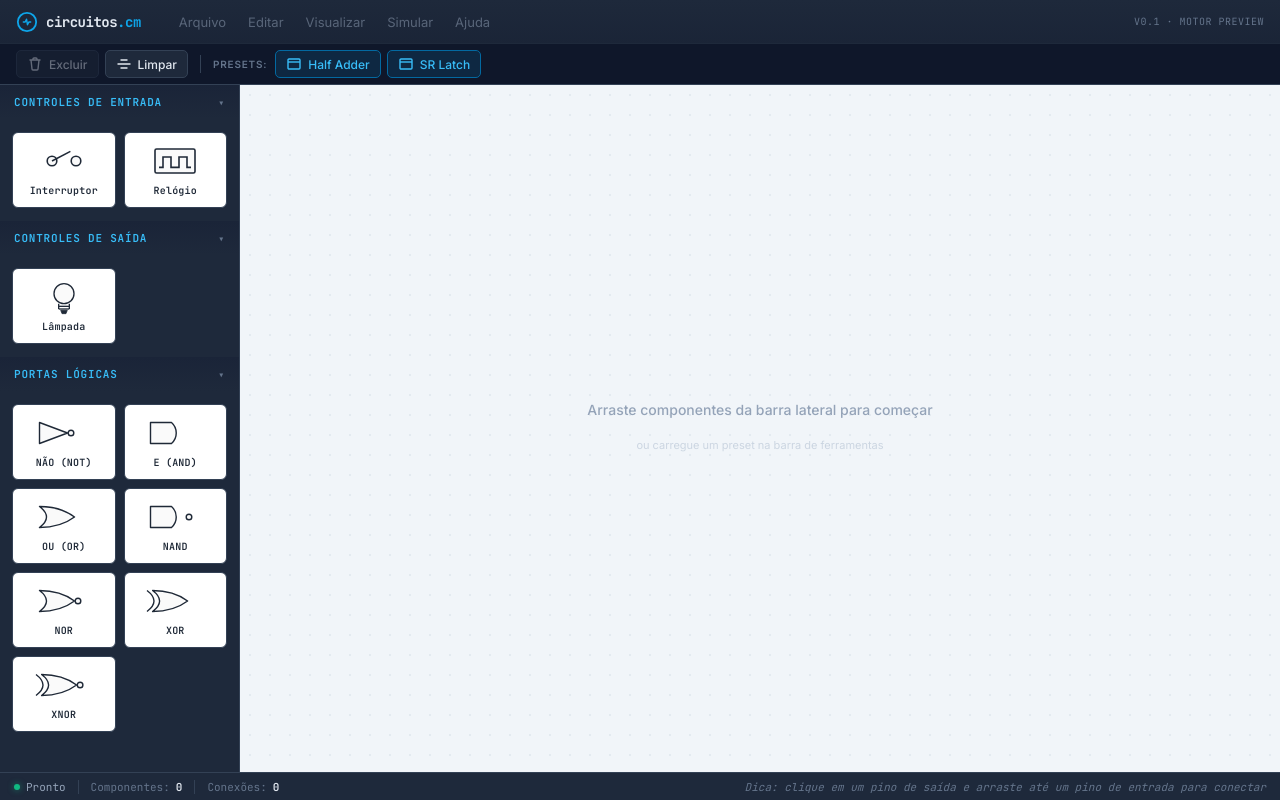
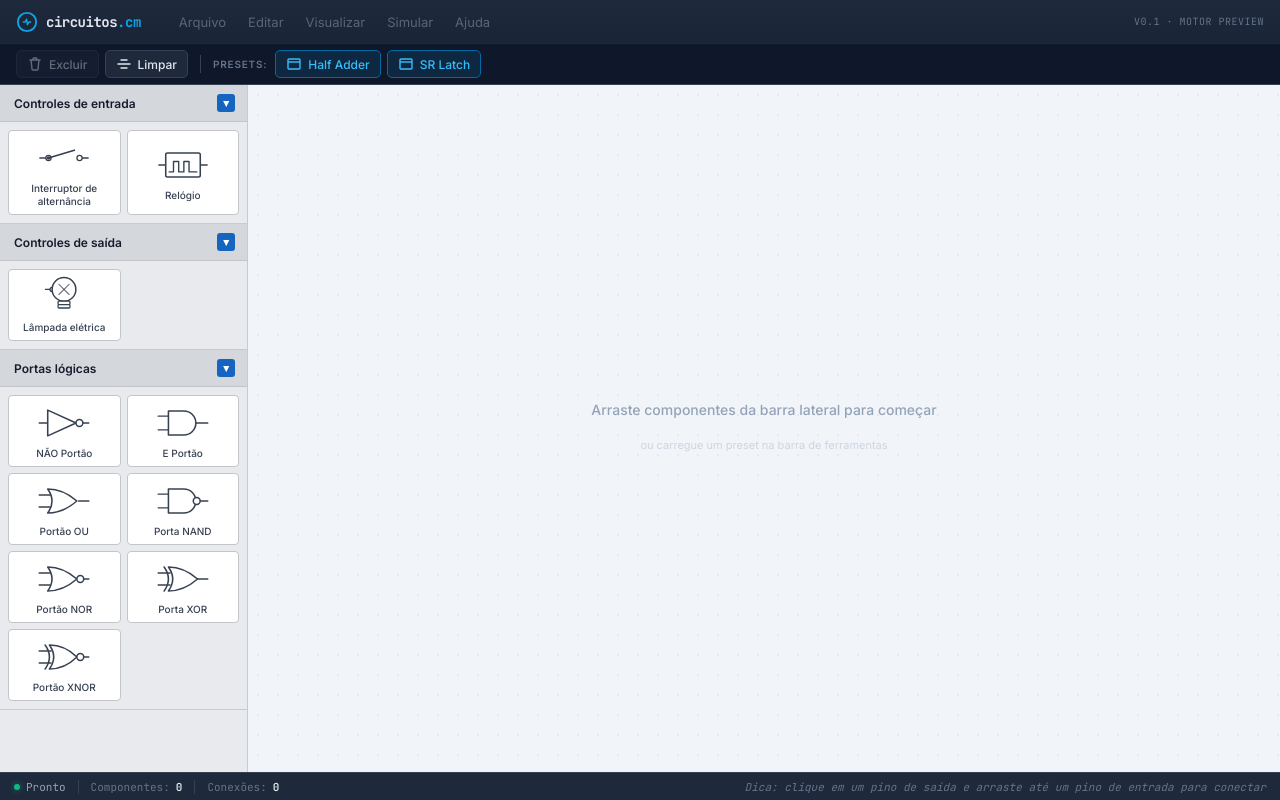
Before and after one commit to EQuaresma07/circuitos-logicos-cm, a React (Vite) app: page / in a window 1280 px wide. Built offline with nearby package versions, Linux system fonts and the light colour scheme.

Commit message:
correção visual do sidebar

```diff
--- a/src/components/GateSymbols.jsx
+++ b/src/components/GateSymbols.jsx
@@ -1,193 +1,177 @@
 // ════════════════════════════════════════════════════════════
-//  Símbolos SVG das portas lógicas (estilo IEEE/ANSI)
-//  Cada função desenha o corpo da porta dentro de um viewBox
-//  fornecido. Usado tanto na sidebar quanto no canvas.
+//  Símbolos SVG das portas lógicas — estilo Logic.ly / IEEE
+//  Exports idênticos ao original: canvas não é afetado.
 // ════════════════════════════════════════════════════════════
 
 import React from 'react';
 
-// Helpers: cores recebidas como props para reutilização
-const stroke = '#1f2937';
-const fill = '#fafafa';
+const S = '#374151'; // stroke
+const F = '#ffffff'; // fill
 
-// Cada componente recebe { width, height, color? }
-// Desenha em viewBox 80x40 e escala via SVG
-
-export function ANDSymbol({ width = 80, height = 40, color = stroke, fillColor = fill }) {
+// ── AND ──
+export function ANDSymbol({ width = 70, height = 44, color = S, fillColor = F }) {
   return (
-    <svg width={width} height={height} viewBox="0 0 80 40" style={{ overflow: 'visible' }}>
+    <svg width={width} height={height} viewBox="0 0 70 44">
+      <line x1="6" y1="14" x2="18" y2="14" stroke={color} strokeWidth="1.5" strokeLinecap="round" />
+      <line x1="6" y1="30" x2="18" y2="30" stroke={color} strokeWidth="1.5" strokeLinecap="round" />
+      <line x1="50" y1="22" x2="64" y2="22" stroke={color} strokeWidth="1.5" strokeLinecap="round" />
       <path
-        d="M 5 5 L 35 5 A 20 20 0 0 1 35 35 L 5 35 Z"
-        fill={fillColor}
-        stroke={color}
-        strokeWidth="2"
-        strokeLinejoin="round"
+        d="M 18 8 L 36 8 A 14 14 0 0 1 36 36 L 18 36 Z"
+        fill={fillColor} stroke={color} strokeWidth="1.8" strokeLinejoin="round"
       />
     </svg>
   );
 }
 
-export function ORSymbol({ width = 80, height = 40, color = stroke, fillColor = fill }) {
+// ── OR ──
+export function ORSymbol({ width = 70, height = 44, color = S, fillColor = F }) {
   return (
-    <svg width={width} height={height} viewBox="0 0 80 40" style={{ overflow: 'visible' }}>
+    <svg width={width} height={height} viewBox="0 0 70 44">
+      <line x1="6" y1="15" x2="19" y2="15" stroke={color} strokeWidth="1.5" strokeLinecap="round" />
+      <line x1="6" y1="29" x2="19" y2="29" stroke={color} strokeWidth="1.5" strokeLinecap="round" />
+      <line x1="52" y1="22" x2="64" y2="22" stroke={color} strokeWidth="1.5" strokeLinecap="round" />
       <path
-        d="M 5 5 Q 25 20 5 35 Q 35 35 55 20 Q 35 5 5 5 Z"
-        fill={fillColor}
-        stroke={color}
-        strokeWidth="2"
-        strokeLinejoin="round"
+        d="M 16 8 Q 26 22 16 36 Q 34 36 50 22 Q 34 8 16 8 Z"
+        fill={fillColor} stroke={color} strokeWidth="1.8" strokeLinejoin="round"
       />
     </svg>
   );
 }
 
-export function NOTSymbol({ width = 80, height = 40, color = stroke, fillColor = fill }) {
+// ── NOT ──
+export function NOTSymbol({ width = 70, height = 44, color = S, fillColor = F }) {
   return (
-    <svg width={width} height={height} viewBox="0 0 80 40" style={{ overflow: 'visible' }}>
+    <svg width={width} height={height} viewBox="0 0 70 44">
+      <line x1="6" y1="22" x2="16" y2="22" stroke={color} strokeWidth="1.5" strokeLinecap="round" />
+      <line x1="57" y1="22" x2="64" y2="22" stroke={color} strokeWidth="1.5" strokeLinecap="round" />
       <path
-        d="M 5 5 L 5 35 L 45 20 Z"
-        fill={fillColor}
-        stroke={color}
-        strokeWidth="2"
-        strokeLinejoin="round"
+        d="M 16 7 L 16 37 L 49 22 Z"
+        fill={fillColor} stroke={color} strokeWidth="1.8" strokeLinejoin="round"
       />
-      <circle cx="50" cy="20" r="4" fill={fillColor} stroke={color} strokeWidth="2" />
+      <circle cx="53" cy="22" r="4" fill={fillColor} stroke={color} strokeWidth="1.8" />
     </svg>
   );
 }
 
-export function NANDSymbol({ width = 80, height = 40, color = stroke, fillColor = fill }) {
+// ── NAND ──
+export function NANDSymbol({ width = 70, height = 44, color = S, fillColor = F }) {
   return (
-    <svg width={width} height={height} viewBox="0 0 80 40" style={{ overflow: 'visible' }}>
+    <svg width={width} height={height} viewBox="0 0 70 44">
+      <line x1="6" y1="14" x2="18" y2="14" stroke={color} strokeWidth="1.5" strokeLinecap="round" />
+      <line x1="6" y1="30" x2="18" y2="30" stroke={color} strokeWidth="1.5" strokeLinecap="round" />
+      <line x1="55" y1="22" x2="64" y2="22" stroke={color} strokeWidth="1.5" strokeLinecap="round" />
       <path
-        d="M 5 5 L 35 5 A 20 20 0 0 1 35 35 L 5 35 Z"
-        fill={fillColor}
-        stroke={color}
-        strokeWidth="2"
-        strokeLinejoin="round"
+        d="M 18 8 L 36 8 A 14 14 0 0 1 36 36 L 18 36 Z"
+        fill={fillColor} stroke={color} strokeWidth="1.8" strokeLinejoin="round"
       />
-      <circle cx="60" cy="20" r="4" fill={fillColor} stroke={color} strokeWidth="2" />
+      <circle cx="51" cy="22" r="4" fill={fillColor} stroke={color} strokeWidth="1.8" />
     </svg>
   );
 }
 
-export function NORSymbol({ width = 80, height = 40, color = stroke, fillColor = fill }) {
+// ── NOR ──
+export function NORSymbol({ width = 70, height = 44, color = S, fillColor = F }) {
   return (
-    <svg width={width} height={height} viewBox="0 0 80 40" style={{ overflow: 'visible' }}>
+    <svg width={width} height={height} viewBox="0 0 70 44">
+      <line x1="6" y1="15" x2="19" y2="15" stroke={color} strokeWidth="1.5" strokeLinecap="round" />
+      <line x1="6" y1="29" x2="19" y2="29" stroke={color} strokeWidth="1.5" strokeLinecap="round" />
+      <line x1="55" y1="22" x2="64" y2="22" stroke={color} strokeWidth="1.5" strokeLinecap="round" />
       <path
-        d="M 5 5 Q 25 20 5 35 Q 35 35 55 20 Q 35 5 5 5 Z"
-        fill={fillColor}
-        stroke={color}
-        strokeWidth="2"
-        strokeLinejoin="round"
+        d="M 16 8 Q 26 22 16 36 Q 34 36 50 22 Q 34 8 16 8 Z"
+        fill={fillColor} stroke={color} strokeWidth="1.8" strokeLinejoin="round"
       />
-      <circle cx="60" cy="20" r="4" fill={fillColor} stroke={color} strokeWidth="2" />
+      <circle cx="54" cy="22" r="4" fill={fillColor} stroke={color} strokeWidth="1.8" />
     </svg>
   );
 }
 
-export function XORSymbol({ width = 80, height = 40, color = stroke, fillColor = fill }) {
+// ── XOR ──
+export function XORSymbol({ width = 70, height = 44, color = S, fillColor = F }) {
   return (
-    <svg width={width} height={height} viewBox="0 0 80 40" style={{ overflow: 'visible' }}>
+    <svg width={width} height={height} viewBox="0 0 70 44">
+      <line x1="6" y1="15" x2="20" y2="15" stroke={color} strokeWidth="1.5" strokeLinecap="round" />
+      <line x1="6" y1="29" x2="20" y2="29" stroke={color} strokeWidth="1.5" strokeLinecap="round" />
+      <line x1="52" y1="22" x2="64" y2="22" stroke={color} strokeWidth="1.5" strokeLinecap="round" />
+      <path d="M 13 8 Q 23 22 13 36" fill="none" stroke={color} strokeWidth="1.8" strokeLinecap="round" />
       <path
-        d="M 0 5 Q 20 20 0 35"
-        fill="none"
-        stroke={color}
-        strokeWidth="2"
-      />
-      <path
-        d="M 8 5 Q 28 20 8 35 Q 38 35 58 20 Q 38 5 8 5 Z"
-        fill={fillColor}
-        stroke={color}
-        strokeWidth="2"
-        strokeLinejoin="round"
+        d="M 18 8 Q 28 22 18 36 Q 36 36 52 22 Q 36 8 18 8 Z"
+        fill={fillColor} stroke={color} strokeWidth="1.8" strokeLinejoin="round"
       />
     </svg>
   );
 }
 
-export function XNORSymbol({ width = 80, height = 40, color = stroke, fillColor = fill }) {
+// ── XNOR ──
+export function XNORSymbol({ width = 70, height = 44, color = S, fillColor = F }) {
   return (
-    <svg width={width} height={height} viewBox="0 0 80 40" style={{ overflow: 'visible' }}>
+    <svg width={width} height={height} viewBox="0 0 70 44">
+      <line x1="6" y1="15" x2="20" y2="15" stroke={color} strokeWidth="1.5" strokeLinecap="round" />
+      <line x1="6" y1="29" x2="20" y2="29" stroke={color} strokeWidth="1.5" strokeLinecap="round" />
+      <line x1="55" y1="22" x2="64" y2="22" stroke={color} strokeWidth="1.5" strokeLinecap="round" />
+      <path d="M 13 8 Q 23 22 13 36" fill="none" stroke={color} strokeWidth="1.8" strokeLinecap="round" />
       <path
-        d="M 0 5 Q 20 20 0 35"
-        fill="none"
-        stroke={color}
-        strokeWidth="2"
+        d="M 18 8 Q 28 22 18 36 Q 36 36 50 22 Q 36 8 18 8 Z"
+        fill={fillColor} stroke={color} strokeWidth="1.8" strokeLinejoin="round"
       />
-      <path
-        d="M 8 5 Q 28 20 8 35 Q 38 35 58 20 Q 38 5 8 5 Z"
-        fill={fillColor}
-        stroke={color}
-        strokeWidth="2"
-        strokeLinejoin="round"
-      />
-      <circle cx="63" cy="20" r="4" fill={fillColor} stroke={color} strokeWidth="2" />
+      <circle cx="54" cy="22" r="4" fill={fillColor} stroke={color} strokeWidth="1.8" />
     </svg>
   );
 }
 
-// ── Símbolos de I/O ──
+// ════════════════════════════════════════════════════════════
+//  I/O Symbols — estilo Logic.ly
+// ════════════════════════════════════════════════════════════
 
-export function SwitchSymbol({ width = 60, height = 40, on = false, color = stroke, fillColor = fill }) {
+export function SwitchSymbol({ width = 64, height = 44, on = false, color = S, fillColor = F }) {
   return (
-    <svg width={width} height={height} viewBox="0 0 60 40">
-      <circle cx="15" cy="20" r="6" fill={fillColor} stroke={color} strokeWidth="2" />
-      <circle cx="45" cy="20" r="6" fill={fillColor} stroke={color} strokeWidth="2" />
+    <svg width={width} height={height} viewBox="0 0 64 44">
+      <line x1="4" y1="22" x2="14" y2="22" stroke={color} strokeWidth="1.5" strokeLinecap="round" />
+      <line x1="50" y1="22" x2="60" y2="22" stroke={color} strokeWidth="1.5" strokeLinecap="round" />
+      <circle cx="14" cy="22" r="3" fill={fillColor} stroke={color} strokeWidth="1.5" />
+      <circle cx="50" cy="22" r="3" fill={fillColor} stroke={color} strokeWidth="1.5" />
       <line
-        x1="15"
-        y1="20"
-        x2={on ? 45 : 38}
-        y2={on ? 20 : 8}
-        stroke={color}
-        strokeWidth="2"
+        x1="14" y1="22"
+        x2={on ? 50 : 44} y2={on ? 22 : 13}
+        stroke={color} strokeWidth="2" strokeLinecap="round"
+      />
+      <circle cx="14" cy="22" r="2" fill={color} />
+    </svg>
+  );
+}
+
+export function LampSymbol({ width = 52, height = 58, on = false, color = S, fillColor = F }) {
+  return (
+    <svg width={width} height={height} viewBox="0 0 52 58">
+      <line x1="4" y1="20" x2="12" y2="20" stroke={color} strokeWidth="1.5" strokeLinecap="round" />
+      <circle cx="12" cy="20" r="2.5" fill={fillColor} stroke={color} strokeWidth="1.5" />
+      <circle
+        cx="26" cy="20" r="14"
+        fill={on ? '#fde047' : fillColor}
+        stroke={color} strokeWidth="1.8"
+      />
+      <line x1="20" y1="14" x2="32" y2="26" stroke={color} strokeWidth="1.4" strokeLinecap="round" opacity="0.7" />
+      <line x1="32" y1="14" x2="20" y2="26" stroke={color} strokeWidth="1.4" strokeLinecap="round" opacity="0.7" />
+      <rect x="19" y="34" width="14" height="4" rx="1" fill={fillColor} stroke={color} strokeWidth="1.5" />
+      <rect x="19" y="38" width="14" height="4" rx="1" fill={fillColor} stroke={color} strokeWidth="1.5" />
+    </svg>
+  );
+}
+
+export function ClockSymbol({ width = 64, height = 44, color = S, fillColor = F }) {
+  return (
+    <svg width={width} height={height} viewBox="0 0 64 44">
+      <line x1="4" y1="22" x2="12" y2="22" stroke={color} strokeWidth="1.5" strokeLinecap="round" />
+      <line x1="52" y1="22" x2="60" y2="22" stroke={color} strokeWidth="1.5" strokeLinecap="round" />
+      <rect x="12" y="8" width="40" height="28" rx="2" fill={fillColor} stroke={color} strokeWidth="1.8" />
+      <polyline
+        points="16,30 21,30 21,18 27,18 27,30 33,30 33,18 39,18 39,30 48,30"
+        fill="none" stroke={color} strokeWidth="1.6"
+        strokeLinecap="round" strokeLinejoin="round"
       />
     </svg>
   );
 }
 
-export function LampSymbol({ width = 60, height = 60, on = false, color = stroke, fillColor = fill }) {
-  return (
-    <svg width={width} height={height} viewBox="0 0 60 60">
-      <circle
-        cx="30"
-        cy="25"
-        r="15"
-        fill={on ? '#fde047' : fillColor}
-        stroke={color}
-        strokeWidth="2"
-      />
-      {on && (
-        <>
-          <line x1="30" y1="3" x2="30" y2="8" stroke="#facc15" strokeWidth="2" strokeLinecap="round" />
-          <line x1="50" y1="13" x2="46" y2="16" stroke="#facc15" strokeWidth="2" strokeLinecap="round" />
-          <line x1="14" y1="16" x2="10" y2="13" stroke="#facc15" strokeWidth="2" strokeLinecap="round" />
-        </>
-      )}
-      <line x1="22" y1="40" x2="22" y2="48" stroke={color} strokeWidth="2" />
-      <line x1="38" y1="40" x2="38" y2="48" stroke={color} strokeWidth="2" />
-      <line x1="22" y1="44" x2="38" y2="44" stroke={color} strokeWidth="2" />
-      <line x1="22" y1="48" x2="38" y2="48" stroke={color} strokeWidth="2" />
-      <path d="M 25 50 L 35 50 L 33 55 L 27 55 Z" fill={color} stroke={color} strokeWidth="1" />
-    </svg>
-  );
-}
-
-export function ClockSymbol({ width = 60, height = 40, color = stroke, fillColor = fill }) {
-  return (
-    <svg width={width} height={height} viewBox="0 0 60 40">
-      <rect x="5" y="5" width="50" height="30" fill={fillColor} stroke={color} strokeWidth="2" rx="2" />
-      <polyline
-        points="10,28 15,28 15,15 25,15 25,28 35,28 35,15 45,15 45,28 50,28"
-        fill="none"
-        stroke={color}
-        strokeWidth="2"
-      />
-    </svg>
-  );
-}
-
-// Mapa para uso fácil
 export const GATE_SYMBOLS = {
   AND: ANDSymbol,
   OR: ORSymbol,
--- a/src/components/Sidebar.jsx
+++ b/src/components/Sidebar.jsx
@@ -9,7 +9,6 @@ function PaletteItem({ type, label, children }) {
   const handleDragStart = (e) => {
     e.dataTransfer.effectAllowed = 'copy';
     e.dataTransfer.setData('application/x-component-type', type);
-    // fallback para alguns navegadores
     e.dataTransfer.setData('text/plain', type);
   };
 
@@ -26,7 +25,7 @@ function PaletteItem({ type, label, children }) {
   );
 }
 
-// ── Painel colapsável ──
+// ── Painel colapsável — chevron azul estilo Logic.ly ──
 function Panel({ title, children, defaultOpen = true }) {
   const [open, setOpen] = useState(defaultOpen);
   return (
@@ -48,41 +47,41 @@ export default function Sidebar() {
   return (
     <aside className="sidebar">
       <Panel title="Controles de entrada">
-        <PaletteItem type="INPUT" label="Interruptor">
-          <SwitchSymbol width={48} height={32} />
+        <PaletteItem type="INPUT" label="Interruptor de alternância">
+          <SwitchSymbol width={56} height={38} />
         </PaletteItem>
         <PaletteItem type="CLOCK" label="Relógio">
-          <ClockSymbol width={48} height={32} />
+          <ClockSymbol width={56} height={38} />
         </PaletteItem>
       </Panel>
 
       <Panel title="Controles de saída">
-        <PaletteItem type="OUTPUT" label="Lâmpada">
-          <LampSymbol width={40} height={48} />
+        <PaletteItem type="OUTPUT" label="Lâmpada elétrica">
+          <LampSymbol width={44} height={50} />
         </PaletteItem>
       </Panel>
 
       <Panel title="Portas lógicas">
-        <PaletteItem type="NOT" label="NÃO (NOT)">
-          <NOTSymbol width={56} height={32} />
+        <PaletteItem type="NOT" label="NÃO Portão">
+          <NOTSymbol width={60} height={38} />
         </PaletteItem>
-        <PaletteItem type="AND" label="E (AND)">
-          <ANDSymbol width={56} height={32} />
+        <PaletteItem type="AND" label="E Portão">
+          <ANDSymbol width={60} height={38} />
         </PaletteItem>
-        <PaletteItem type="OR" label="OU (OR)">
-          <ORSymbol width={56} height={32} />
+        <PaletteItem type="OR" label="Portão OU">
+          <ORSymbol width={60} height={38} />
         </PaletteItem>
-        <PaletteItem type="NAND" label="NAND">
-          <NANDSymbol width={56} height={32} />
+        <PaletteItem type="NAND" label="Porta NAND">
+          <NANDSymbol width={60} height={38} />
         </PaletteItem>
-        <PaletteItem type="NOR" label="NOR">
-          <NORSymbol width={56} height={32} />
+        <PaletteItem type="NOR" label="Portão NOR">
+          <NORSymbol width={60} height={38} />
         </PaletteItem>
-        <PaletteItem type="XOR" label="XOR">
-          <XORSymbol width={56} height={32} />
+        <PaletteItem type="XOR" label="Porta XOR">
+          <XORSymbol width={60} height={38} />
         </PaletteItem>
-        <PaletteItem type="XNOR" label="XNOR">
-          <XNORSymbol width={56} height={32} />
+        <PaletteItem type="XNOR" label="Portão XNOR">
+          <XNORSymbol width={60} height={38} />
         </PaletteItem>
       </Panel>
     </aside>
--- a/src/styles.css
+++ b/src/styles.css
@@ -227,34 +227,35 @@ button {
 }
 
 /* ════════════════════════════════════════════════════════════
-   Sidebar
+   Sidebar — estilo Logic.ly
+   Fundo claro, header cinza, cards brancos, chevron azul
    ════════════════════════════════════════════════════════════ */
 
 .sidebar {
-  width: 240px;
-  background: var(--bg-chrome-hi);
-  border-right: 1px solid var(--border-chrome);
+  width: 248px;
+  background: #e8eaed;
+  border-right: 1px solid #c8cacd;
   overflow-y: auto;
   flex-shrink: 0;
   padding: 0;
 }
 
 .sidebar::-webkit-scrollbar {
-  width: 8px;
+  width: 6px;
 }
 .sidebar::-webkit-scrollbar-track {
-  background: var(--bg-chrome);
+  background: #e8eaed;
 }
 .sidebar::-webkit-scrollbar-thumb {
-  background: var(--border-chrome);
-  border-radius: 4px;
+  background: #b0b3b8;
+  border-radius: 3px;
 }
 .sidebar::-webkit-scrollbar-thumb:hover {
-  background: var(--text-chrome-mute);
+  background: #8b8f96;
 }
 
 .sidebar-panel {
-  border-bottom: 1px solid var(--border-chrome-soft);
+  border-bottom: 1px solid #c8cacd;
 }
 
 .sidebar-panel-header {
@@ -262,29 +263,39 @@ button {
   display: flex;
   align-items: center;
   justify-content: space-between;
-  padding: 10px 14px;
-  background: linear-gradient(180deg, var(--bg-chrome-soft), var(--bg-chrome-hi));
+  padding: 9px 12px 9px 14px;
+  background: #d4d7db;
   border: none;
-  border-bottom: 1px solid var(--border-chrome-soft);
-  color: var(--accent-hi);
-  font-family: var(--font-mono);
-  font-size: 11px;
+  border-bottom: 1px solid #c2c5c9;
+  color: #1a1a2e;
+  font-family: var(--font-sans);
+  font-size: 12px;
   font-weight: 600;
-  letter-spacing: 0.8px;
-  text-transform: uppercase;
+  letter-spacing: 0;
+  text-transform: none;
   cursor: pointer;
   text-align: left;
-  transition: background .12s;
+  transition: background .1s;
 }
 
 .sidebar-panel-header:hover {
-  background: var(--bg-chrome-soft);
+  background: #cacdd1;
 }
 
+/* Chevron azul estilo Logic.ly */
 .chevron {
-  font-size: 10px;
-  color: var(--text-chrome-mute);
+  width: 18px;
+  height: 18px;
+  border-radius: 3px;
+  background: #1565c0;
+  color: #fff;
+  font-size: 11px;
+  display: flex;
+  align-items: center;
+  justify-content: center;
   transition: transform .15s;
+  flex-shrink: 0;
+  line-height: 1;
 }
 
 .chevron.open {
@@ -298,8 +309,9 @@ button {
 .sidebar-panel-body {
   display: grid;
   grid-template-columns: 1fr 1fr;
-  gap: 8px;
-  padding: 12px;
+  gap: 6px;
+  padding: 8px;
+  background: #e8eaed;
 }
 
 .palette-item {
@@ -307,43 +319,42 @@ button {
   flex-direction: column;
   align-items: center;
   justify-content: center;
-  gap: 6px;
-  padding: 10px 6px;
-  background: #fff;
-  border: 1px solid var(--border-chrome);
-  border-radius: 6px;
+  gap: 5px;
+  padding: 8px 4px 6px;
+  background: #ffffff;
+  border: 1px solid #c2c5c9;
+  border-radius: 4px;
   cursor: grab;
-  transition: all .15s;
+  transition: border-color .12s, box-shadow .12s;
   user-select: none;
-  min-height: 70px;
+  min-height: 72px;
 }
 
 .palette-item:hover {
-  border-color: var(--accent);
-  box-shadow: 0 0 0 2px var(--accent-bg);
-  transform: translateY(-1px);
+  border-color: #1565c0;
+  box-shadow: 0 0 0 1px #1565c0;
 }
 
 .palette-item:active {
   cursor: grabbing;
-  transform: translateY(0);
+  background: #f0f4ff;
 }
 
 .palette-item-icon {
   display: flex;
   align-items: center;
   justify-content: center;
-  height: 36px;
+  height: 38px;
 }
 
 .palette-item-label {
   font-size: 10px;
-  font-weight: 600;
-  color: #1f2937;
+  font-weight: 500;
+  color: #374151;
   text-align: center;
-  font-family: var(--font-mono);
-  letter-spacing: 0.2px;
-  line-height: 1.2;
+  font-family: var(--font-sans);
+  letter-spacing: 0;
+  line-height: 1.3;
 }
 
 /* ════════════════════════════════════════════════════════════
```
